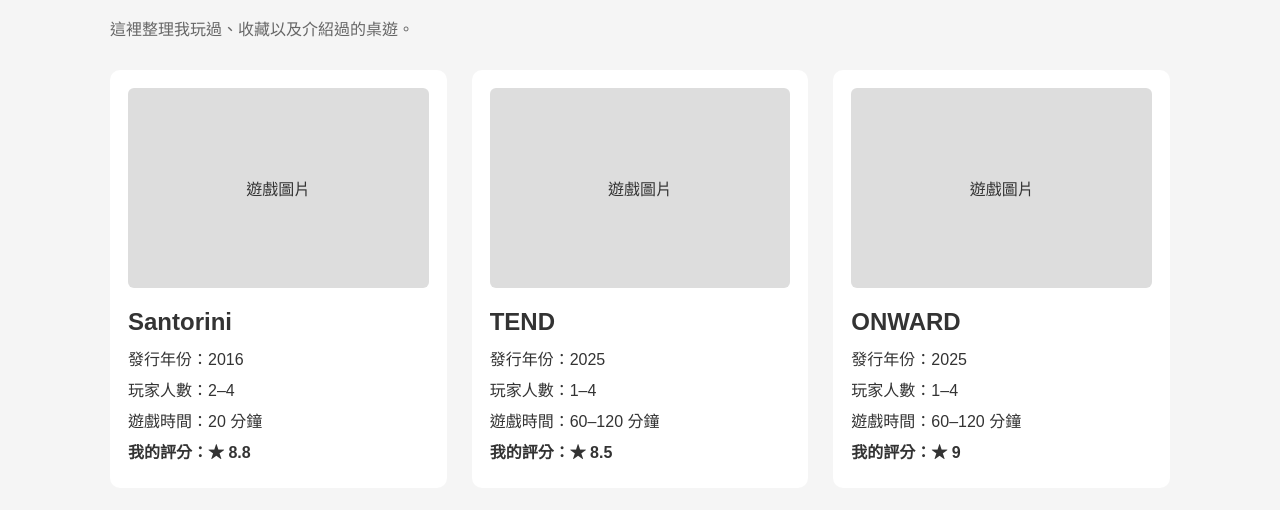
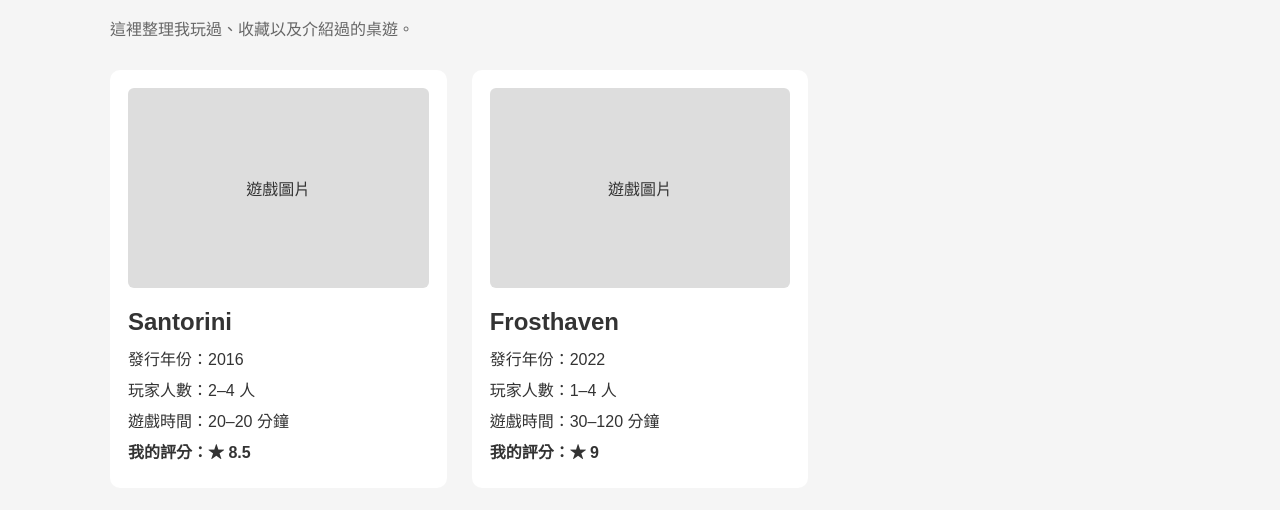
Before and after one commit to Nash-001-TW/boardgame-collection-blog, an Astro site: page /games in a window 1280 px wide. Shown: the part 213-723 px from the top of the page. Built offline with nearby package versions, Linux system fonts and the light colour scheme; Astro itself is replaced by a stand-in of ours.

Commit message:
2026/10/01 桌遊收藏網頁學習版

```diff
--- a/src/data/games.ts
+++ b/src/data/games.ts
@@ -1,48 +1,102 @@
-export interface Game {
-    bggId: number;
+// ============================================================
+// BGG 提供的桌遊資料
+// 未來這一區會改由 BGG XML API 自動取得
+// ============================================================
+export interface BggGameData {
     name: string;
-    slug: string;
     year: number;
-    players: string;
-    playTime: string;
-    myRating: number;
+
+    minPlayers: number;
+    maxPlayers: number;
+
+    minPlayTime: number;
+    maxPlayTime: number;
+
+    image?: string;
+
+    rating?: number;
+    rank?: number;
 }
 
+
+// ============================================================
+// 我自己的收藏資料
+// 這些資料不由 BGG 提供
+// ============================================================
+export interface CollectionData {
+    myRating?: number;
+
+    purchasePrice?: number;
+    purchaseDate?: string;
+
+    playCount?: number;
+
+    review?: string;
+}
+
+
+// ============================================================
+// 網站使用的完整桌遊資料
+// ============================================================
+export interface Game {
+    // BoardGameGeek ID
+    bggId: number;
+
+    // 網址名稱，例如 frosthaven
+    slug: string;
+
+    // BGG 資料
+    bgg: BggGameData;
+
+    // 我的收藏資料
+    collection: CollectionData;
+}
+
+
+// ============================================================
+// 我的桌遊
+// ============================================================
 export const games: Game[] = [
     {
         bggId: 194655,
-        name: "Santorini",
         slug: "santorini",
-        year: 2016,
-        players: "2–4",
-        playTime: "20 分鐘",
-        myRating: 8.8
+
+        bgg: {
+            name: "Santorini",
+            year: 2016,
+
+            minPlayers: 2,
+            maxPlayers: 4,
+
+            minPlayTime: 20,
+            maxPlayTime: 20
+        },
+
+        collection: {
+            myRating: 8.5,
+            purchasePrice: 4800,
+            playCount: 0
+        }
     },
+
     {
-        bggId: 0,
-        name: "TEND",
-        slug: "tend",
-        year: 2025,
-        players: "1–4",
-        playTime: "60–120 分鐘",
-        myRating: 8.5
-    },
-    {
-        bggId: 0,
-        name: "ONWARD",
-        slug: "onward",
-        year: 2025,
-        players: "1–4",
-        playTime: "60–120 分鐘",
-        myRating: 9.0
-    },
-    {
-    bggId: 295770,
-    name: "Frosthaven",
-    slug: "frosthaven",
-    year: 2022,
-    players: "1–4",
-    playTime: "30–120 分鐘",
-    myRating: 9.5
+        bggId: 295770,
+        slug: "frosthaven",
+
+        bgg: {
+            name: "Frosthaven",
+            year: 2022,
+
+            minPlayers: 1,
+            maxPlayers: 4,
+
+            minPlayTime: 30,
+            maxPlayTime: 120
+        },
+
+        collection: {
+            myRating: 9,
+            playCount: 0
+        }
     }
 ];
--- a/src/pages/games.astro
+++ b/src/pages/games.astro
@@ -24,24 +24,24 @@ import { games } from "../data/games";
 
                     <h2>
                         <a href={`/games/${game.slug}`}>
-                            {game.name}
+                            {game.bgg.name}
                         </a>
                     </h2>
 
                     <p>
-                        發行年份：{game.year}
+                        發行年份：{game.bgg.year}
                     </p>
 
                     <p>
-                        玩家人數：{game.players}
+                        玩家人數：{game.bgg.minPlayers}–{game.bgg.maxPlayers} 人
                     </p>
 
                     <p>
-                        遊戲時間：{game.playTime}
+                        遊戲時間：{game.bgg.minPlayTime}–{game.bgg.maxPlayTime} 分鐘
                     </p>
 
                     <p class="rating">
-                        我的評分：★ {game.myRating}
+                        我的評分：★ {game.collection.myRating ?? "尚未評分"}
                     </p>
 
                 </div>
```
Also changed, not shown: src/pages/games/[slug].astro (+10 -5 lines).
